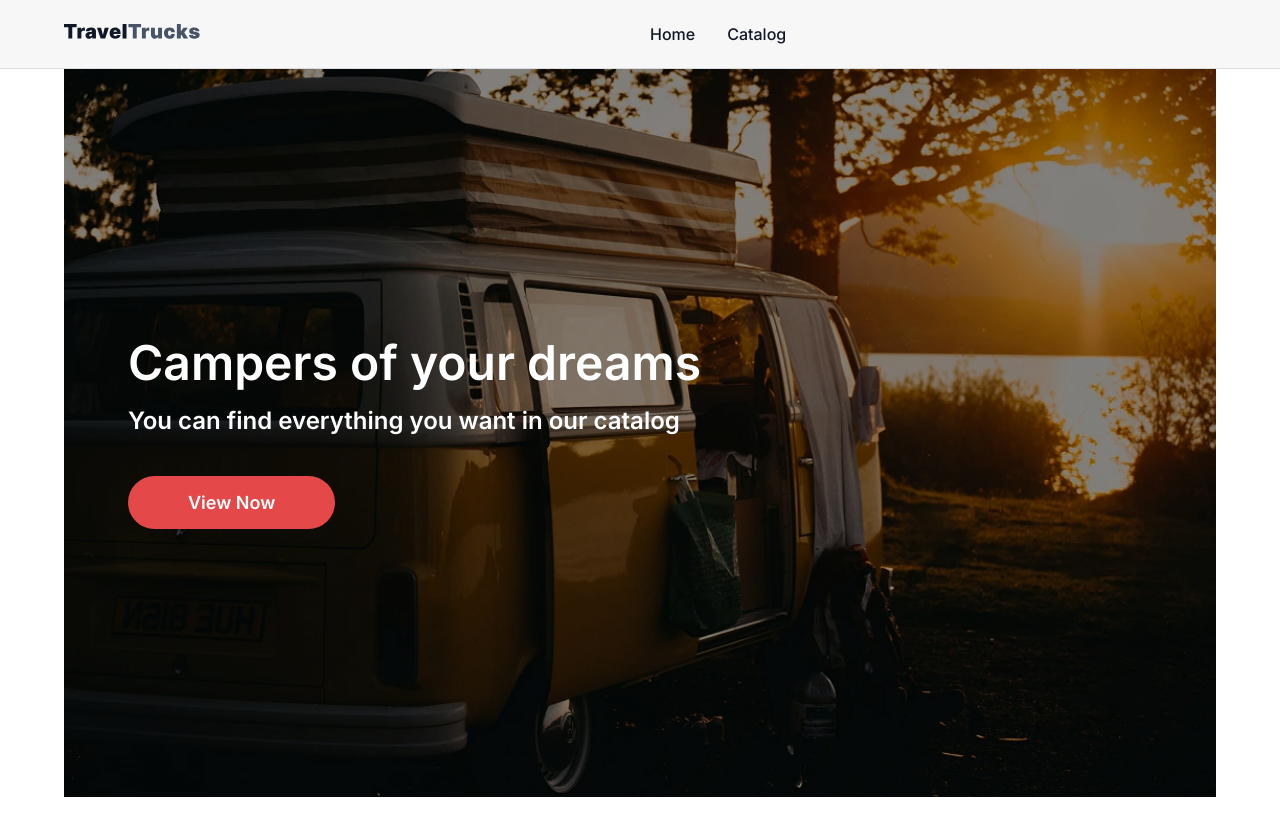
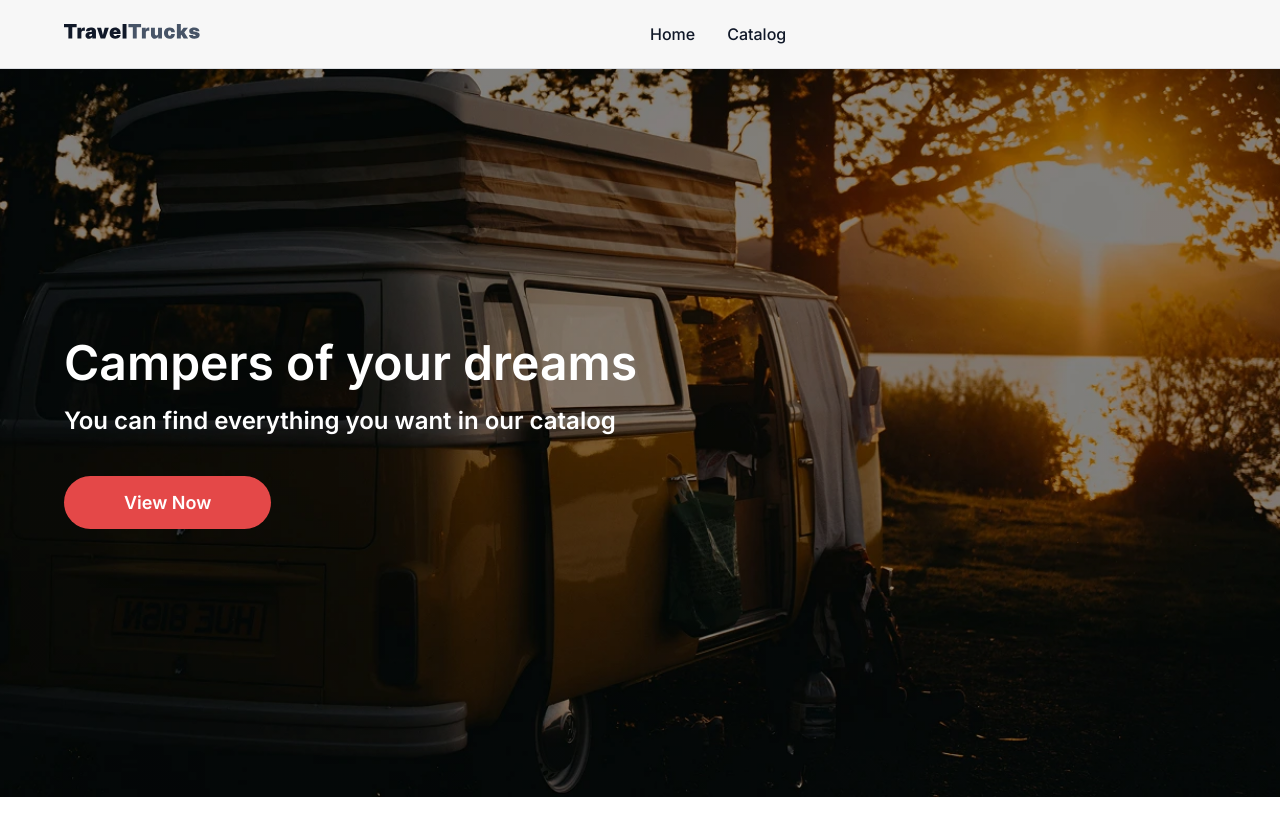
Before and after one commit to Katerynakulik/travel-trucks, a Next.js app: page / in a window 1280 px wide. Shown: the top 836 px of the page. After the commit the page ends 800 px from the top, so only its background shows below. Built offline with nearby package versions, Linux system fonts and the light colour scheme.

Commit message:
Change css and metadata

```diff
--- a/app/globals.css
+++ b/app/globals.css
@@ -37,10 +37,9 @@ button {
   outline: none;
 }
 main {
-  min-height: 100vh;
   display: flex;
   flex-direction: column;
-  padding: 0 64px;
+  padding: 0;
 }
 
 .container {
--- a/app/layout.tsx
+++ b/app/layout.tsx
@@ -9,6 +9,15 @@ const inter = Inter({ subsets: ["latin"] });
 export const metadata: Metadata = {
   title: "TravelTrucks",
   description: "Camper rental service",
+  keywords: ["camper rental", "travel trucks", "ukraine travel", "rent van"],
+  authors: [{ name: "Kateryna Kulik" }],
+  openGraph: {
+    title: "TravelTrucks - Adventure Awaits",
+    description: "Rent a camper and explore the world.",
+    url: "https://travel-trucks-sooty-nu.vercel.app/",
+    siteName: "TravelTrucks",
+    type: "website",
+  },
 };
 
 export default function RootLayout({
```
Also changed, not shown: app/page.module.css (line endings or trailing spaces).
